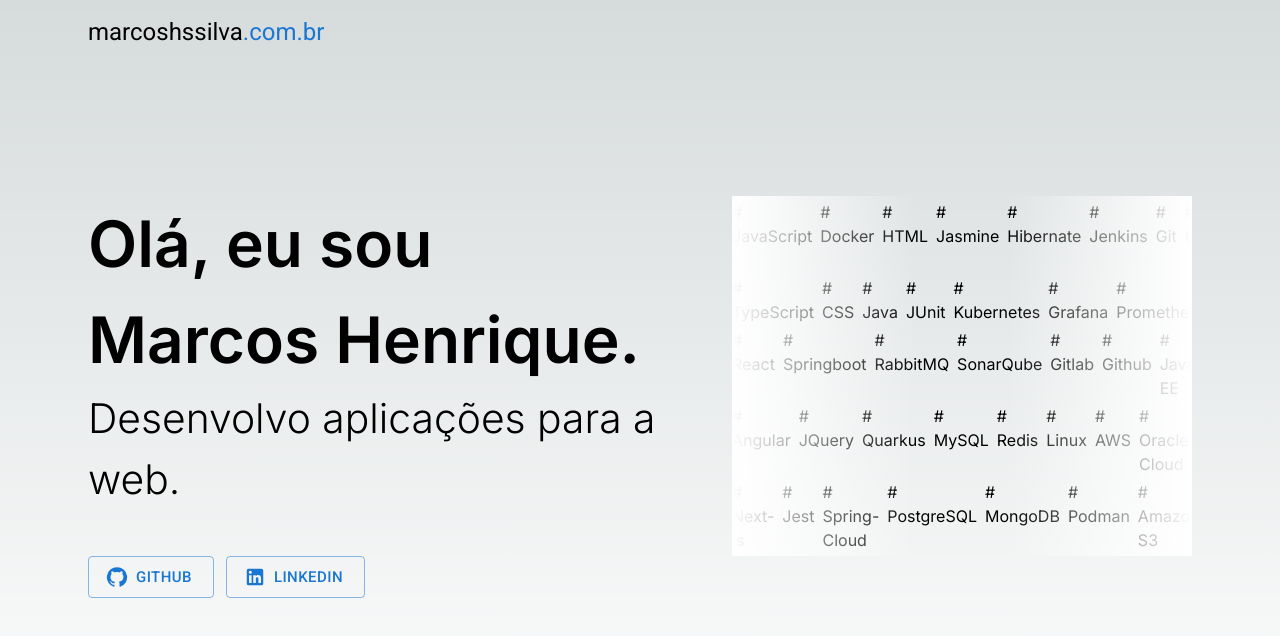
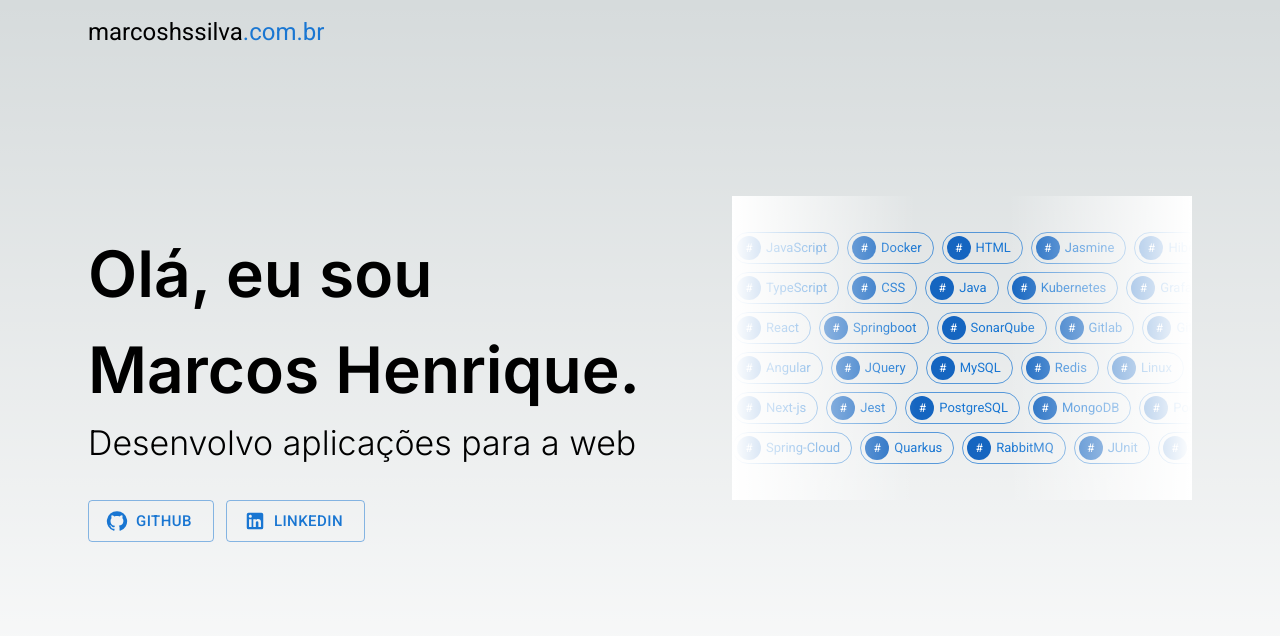
Before and after one commit to marcoshssilva/marcosilva.dev, a Next.js app: page / in a window 1280 px wide. Shown: the top 636 px of the page. Built offline with nearby package versions, Linux system fonts and the light colour scheme.

Commit message:
fix components

```diff
--- a/src/app/components/header-group-langs/header-group-langs.tsx
+++ b/src/app/components/header-group-langs/header-group-langs.tsx
@@ -1,3 +1,5 @@
+import { Avatar, Chip } from "@mui/material";
+
 export interface HeaderGroupRowComponentData {
   id: number;
   itens: HeaderGroupItemComponentData[];
@@ -25,24 +27,28 @@ export default function HeaderGroupLangsComponent() {
     },
     {
       id: 2,
-      itens: [{ content: 'TypeScript'}, { content: 'CSS'}, { content: 'Java'}, { content: 'JUnit'}, { content: 'Kubernetes'}, { content: 'Grafana'}, { content: 'Prometheus'}, { content: 'Nest'}, { content: 'RabbitMQ'}]
+      itens: [{ content: 'TypeScript'}, { content: 'CSS'}, { content: 'Java'},  { content: 'Kubernetes'}, { content: 'Grafana'}, { content: 'Nest'}, { content: 'RabbitMQ'}]
     },
     {
       id: 3,
-      itens: [{ content: 'React'}, { content: 'Springboot'}, { content: 'RabbitMQ'}, { content: 'SonarQube'}, { content: 'Gitlab'}, { content: 'Github'}, { content: 'Java-EE'}, { content: 'Apache Kafka'}]
+      itens: [{ content: 'React'}, { content: 'Springboot'}, { content: 'SonarQube'}, { content: 'Gitlab'}, { content: 'Github'}, { content: 'Java-EE'}, { content: 'Apache Kafka'}]
     },
     {
       id: 4,
-      itens: [{ content: 'Angular'}, { content: 'JQuery'}, { content: 'Quarkus'}, { content: 'MySQL'}, { content: 'Redis'}, { content: 'Linux'}, { content: 'AWS'}, { content: 'Oracle-Cloud '}, { content: 'Jakarta'}]
+      itens: [{ content: 'Angular'}, { content: 'JQuery'},  { content: 'MySQL'}, { content: 'Redis'}, { content: 'Linux'}, { content: 'AWS'}, { content: 'Oracle-Cloud '}, { content: 'Jakarta'}]
     },
     {
       id: 5,
-      itens: [{ content: 'Next-js'}, { content: 'Jest'}, { content: 'Spring-Cloud'}, { content: 'PostgreSQL'}, { content: 'MongoDB'}, { content: 'Podman'}, { content: 'Amazon S3'}, { content: 'SQL-Server'}, { content: 'Azure Cloud'}]
+      itens: [{ content: 'Next-js'}, { content: 'Jest'}, { content: 'PostgreSQL'}, { content: 'MongoDB'}, { content: 'Podman'}, { content: 'Amazon S3'}, { content: 'SQL-Server'}, { content: 'Azure Cloud'}]
+    },
+    {
+      id: 6,
+      itens: [{ content: 'Spring-Cloud'}, { content: 'Quarkus'}, { content: 'RabbitMQ'}, { content: 'JUnit'}, { content: 'Prometheus'}]
     }
   ];
 
   return (
-    <div className={'header-group-langs-box'}>
+    <div className={'header-group-langs-box flex flex-col justify-center h-full'}>
       {itens.map(value => <HeaderGroupLangRowComponent key={value.id} value={value} />)}
       <div className='fade'/>
     </div>
@@ -59,8 +65,11 @@ function HeaderGroupLangRowComponent({ value }: HeaderGroupLangRowComponentProps
 
 function HeaderGroupLangItemComponent({ value }: HeaderGroupLangItemComponentProps) {
   return <>
-    <div className={'header-group-langs-item'}>
-      <span>#</span> {value.content}
-    </div>
+    <Chip
+    avatar={<Avatar>#</Avatar>}
+    variant="outlined"
+    label={value.content}
+    clickable
+    color="primary"/>
   </>
 }
--- a/src/app/components/header-hello/header-hello.tsx
+++ b/src/app/components/header-hello/header-hello.tsx
@@ -1,7 +1,9 @@
 export default function HeaderHelloComponent() {
   return <>
-    <h1 className={"font-semibold text-[4rem]"}>Olá, eu sou</h1>
-    <h1 className={"font-semibold text-[4rem]"}>Marcos Henrique.</h1>
-    <h1 className={"font-light text-[2.55rem]"}>Desenvolvo aplicações para a web.</h1>
+    <div className="flex flex-col justify-center h-full">
+      <h1 className={"font-semibold text-[4rem]"}>Olá, eu sou</h1>
+      <h1 className={"font-semibold text-[4rem]"}>Marcos Henrique.</h1>
+      <h1 className={"font-light text-[2.12rem]"}>Desenvolvo aplicações para a web</h1>
+    </div>
     </>;
 }
--- a/src/app/page.tsx
+++ b/src/app/page.tsx
@@ -10,11 +10,11 @@ export default function Home() {
     <>
       <MenuComponent />
       <Container className={"min-h-screen"} sx={{ position: 'relative' }}>
-        <Box className={"grid pt-[17%] px-6 grid-cols-12"}>
-          <Box className={'col-span-7'}>
+        <Box className={"grid pt-[17%] px-6 grid-cols-12 min-h-[500px]"}>
+          <Box className={'col-span-7 h-full'}>
             <HeaderHelloComponent />
           </Box>
-          <Box className={'col-span-5'}>
+          <Box className={'col-span-5 h-full'}>
             <HeaderGroupLangsComponent />
           </Box>
         </Box>
```
